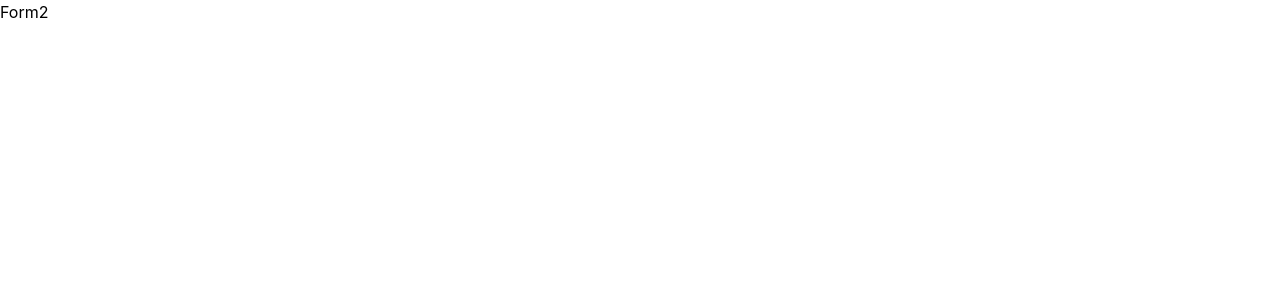
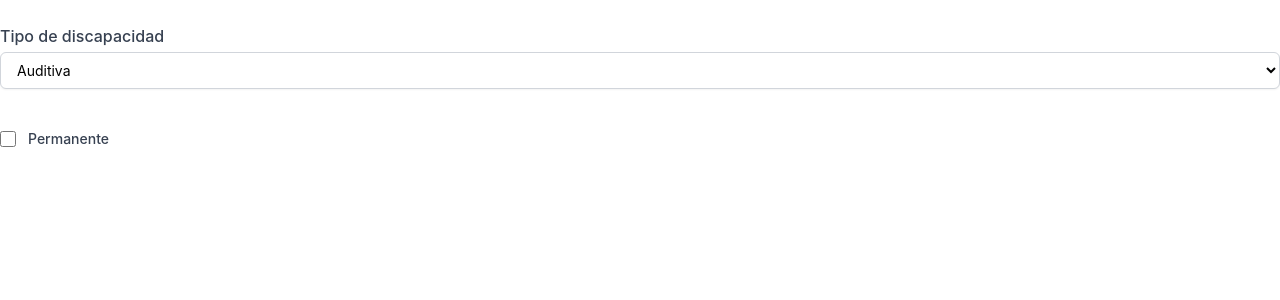
Before and after one commit to Suz4nGG/ar_tesina_web, a Next.js app: page /registro/components/FormTwo in a window 1280 px wide. Shown: the top 300 px of the page. Built offline with nearby package versions, Linux system fonts and the light colour scheme.

Commit message:
Formulario

```diff
--- a/components/Forms/ContainerForm.jsx
+++ b/components/Forms/ContainerForm.jsx
@@ -1,5 +1,3 @@
-import React from 'react';
-
 const ContainerForm = (props) => {
   return (
     <form className="space-y-8 divide-y divide-gray-200 md:pb-0 pb-9">
--- a/components/Forms/GroupForm.jsx
+++ b/components/Forms/GroupForm.jsx
@@ -2,7 +2,7 @@ import React from 'react';
 
 const GroupForm = ({name, text, placeholder, ref, type, col, colQuery}) => {
   return (
-    <div className={`col-span-${colQuery} md:col-span-${col}`}>
+    <div className={`col-span-${col} md:col-span-${col}`}>
       <label
         htmlFor={name}
         className="block text-sm md:text-base font-medium text-gray-700"
--- a/components/Forms/HeaderForm.jsx
+++ b/components/Forms/HeaderForm.jsx
@@ -3,7 +3,7 @@ import LogoUv from "/public/universidad_veracruzana_logo.svg"
 const HeaderForm = ({title}) => {
   return (
     <div className="flex justify-between flex-col md:flex-row w-full">
-      <h2 className="mb-2 md:m-0 text-center self-auto md:self-end text-2xl font-bold tracking-tight text-gray-800">{title}</h2>
+      <h2 className="mb-2 md:m-0 text-center self-auto md:self-end text-xl md:text-2xl font-bold tracking-tight text-gray-800">{title}</h2>
       <Image
         src={LogoUv}
         alt="Universidad Veracruzana Logo"
--- a/pages/registro/[id].js
+++ b/pages/registro/[id].js
@@ -11,7 +11,7 @@ const FormularioRegistroTemplate = () => {
   const {id} = router.query
   return (
     <ContainerRegister>
-      <PageTitle title="Registro" name="Registro" content="Registrar nueva cuenta de usuario"/>
+      <PageTitle title="Registro" name="Registro" content="Registrar nueva cuenta de usuario" />
       {id === '1' && <FormOne />}
       {id === '2' && <FormTwo />}
       {id === '3' && <FormThree />}
--- a/pages/registro/components/ContainerRegister.jsx
+++ b/pages/registro/components/ContainerRegister.jsx
@@ -2,9 +2,11 @@ import React from 'react';
 import HeaderForm from '/components/Forms/HeaderForm';
 import Pagination from './Pagination';
 const ContainerRegister = (props) => {
+  console.log(props)
   return (
     <div className="mx-auto py-12 max-w-7xl flex h-screen flex-col sm:px-6 lg:px-8">
       <div className='h-auto md:h-screen flex flex-col justify-between items-center'>
+        {/* Pasar por medio del store */}
         <HeaderForm title="DATOS DE IDENTIFICACIÓN DEL ESTUDIANTE"/>
         {props.children}
         <Pagination />
--- a/pages/registro/components/FormOne.jsx
+++ b/pages/registro/components/FormOne.jsx
@@ -1,6 +1,6 @@
 import ContainerForm from "../../../components/Forms/ContainerForm";
 import GroupForm from "../../../components/Forms/GroupForm";
-
+import HeaderForm from "../../../components/Forms/HeaderForm";
 const dataForm = [
   {
     col: 3,
@@ -59,8 +59,8 @@ const dataForm = [
     placeholder: "Municipio"
   },
   {
-    col: 1,
-    colQuery: 3,
+    col: 2,
+    colQuery: 2,
     type: "number",
     name: "cp",
     text: "Código Postal",
@@ -71,7 +71,7 @@ const dataForm = [
 const FormOne = () => {
   return (
     <ContainerForm>
-      <div className="mt-6 grid grid-cols-2 gap-y-6 gap-x-4 md:grid-cols-6 px-4 sm:p-0">
+      <div className="mt-6 w-full grid grid-cols-2 gap-y-6 gap-x-4 md:grid-cols-6 lg:grid-cols-6 px-4 sm:p-0">
         {
           dataForm.map((item) => (
             <GroupForm
--- a/pages/registro/components/FormTwo.jsx
+++ b/pages/registro/components/FormTwo.jsx
@@ -1,9 +1,68 @@
 import ContainerForm from "/components/Forms/ContainerForm";
+
+const selectOptions = [
+  {
+    name: "Auditiva"
+  },
+  {
+    name: "Baja visión"
+  },
+  {
+    name: "Motor"
+  },
+  {
+    name: "Psíquica"
+  },
+  {
+    name: "Salud"
+  }
+]
+
+const boxOption = [
+  {
+    name: "Permanente", id: "permanente"
+  },
+  {
+    name: "Temporal", id: "temporal"
+  }
+]
 
 const FormTwo = () => {
   return (
     <ContainerForm>
-      Form2
+      <div className="mt-6 w-full grid grid-cols-2 gap-y-6 gap-x-4 md:grid-cols-2 lg:grid-cols-2 px-4 sm:p-0">
+        <div className="col-span-3">
+          <label className="block text-sm md:text-base font-medium text-gray-700">
+            Tipo de discapacidad
+          </label>
+          <select className="mt-1 block w-full rounded-md border border-gray-300 bg-white py-2 px-3 shadow-sm focus:border-gray-500 focus:outline-none focus:ring-gray-500 sm:text-sm">
+            {
+              selectOptions.map((opt) => (
+                <option key={opt.name} className="px-2">
+                  {opt.name}
+                </option>
+              ))
+            }
+          </select>
+        </div>
+        <div className="mt-4 space-y-4 col-span-3 md:col-span-3">
+          <div className="flex items-start">
+            <div className="flex h-5 items-center">
+              <input
+                id="comments"
+                name="comments"
+                type="checkbox"
+                className="h-4 w-4 rounded border-gray-300 text-indigo-600 focus:ring-gray-500"
+              />
+            <div className="ml-3 text-sm">
+              <label htmlFor="comments" className="font-medium text-gray-700">
+                Permanente
+              </label>
+            </div>
+            </div>
+          </div>
+        </div>
+      </div>
     </ContainerForm>
   );
 }
```
Also changed, not shown: components/Forms/Select.jsx (added).
